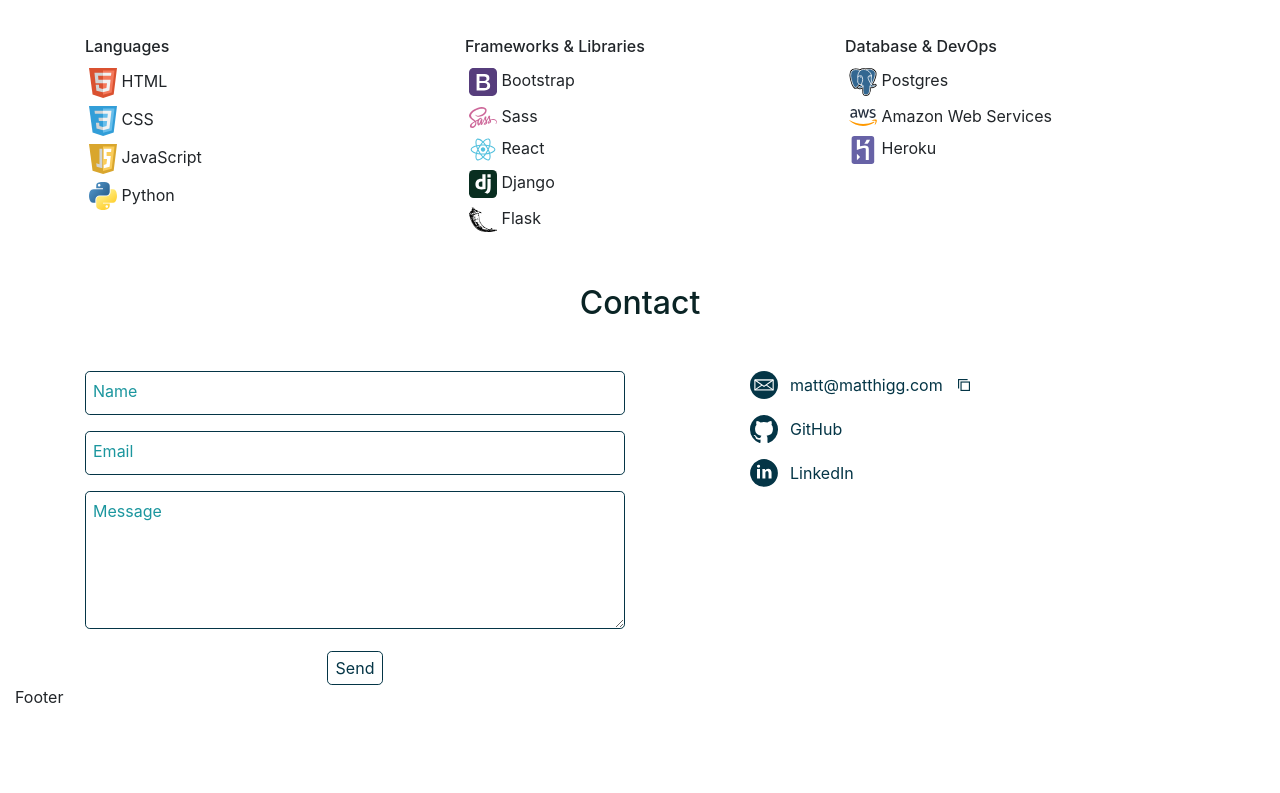
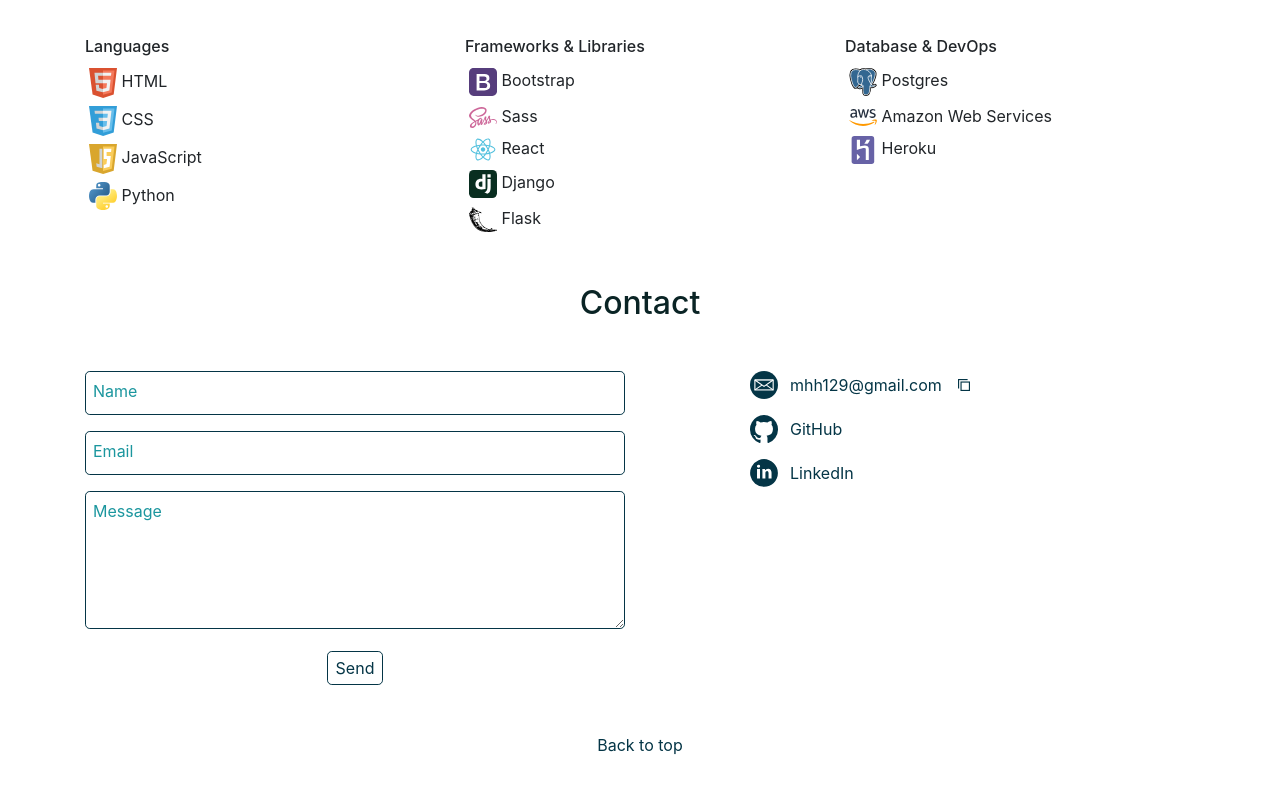
Before and after one commit to frealis/portfolio, a React (Create React App) app: page / in a window 1280 px wide. Shown: the part 917-1710 px from the top of the page. Before the commit the page ends 1626 px from the top, so only its background shows below. Built offline with nearby package versions, Linux system fonts and the light colour scheme.

Commit message:
Add 'back to top' link to footer

```diff
--- a/src/components/Contact.jsx
+++ b/src/components/Contact.jsx
@@ -17,7 +17,7 @@ class Contact extends Component {
         <div className="container">
           <div className="row">
             <div className="col-md-6">
-              <form action="" method="POST">
+              <form action="https://formspree.io/email@domain.tld" method="POST">
                 <div className="contact-input">
                   <input name="contact_name" id="contact-name" className="contact-input-field" type="text" required />
                   <label htmlFor="contact-name" className="floating-placeholder">Name</label>
@@ -38,7 +38,7 @@ class Contact extends Component {
 
             <div className="col-md-5">
               <div className="d-flex align-items-center contact-link contact-link-email">
-                <IconEmail className="contact-icon" /> <span className="contact-email-address">matt@matthigg.com</span>
+                <IconEmail className="contact-icon" /> <span className="contact-email-address">mhh129@gmail.com</span>
               </div>
               <div className="clecm-reference-point">
                 <button className="clecm-button">
--- a/src/components/Footer.jsx
+++ b/src/components/Footer.jsx
@@ -4,7 +4,15 @@ class Footer extends Component {
   render() {
     return (
       <footer className='container-fluid footer'>
-        Footer
+        <div className="container">
+          <div className="row my-5">
+            <div className="col-md-2"></div>
+            <div className="col-md-8 d-flex flex-row justify-content-center">
+              <a href="#anchor-projects" className="footer-back-to-top">Back to top</a>
+            </div>
+            <div className="col-md-2"></div>
+          </div>
+        </div>
       </footer>
     )
   }
--- a/src/css/App.css
+++ b/src/css/App.css
@@ -232,6 +232,9 @@ figcaption {
   left: 12rem;
   top: -2.25rem;
   width: 0.75rem; }
+  .contact-link-email-copy:hover {
+    color: #1B969E;
+    cursor: pointer; }
 
 .clecm-button {
   border: 0;
@@ -239,11 +242,8 @@ figcaption {
   padding: 0;
   position: absolute;
   width: 0; }
-  .clecm-button:hover {
-    color: #1B969E;
-    cursor: pointer; }
-    .clecm-button:hover ~ .clecm-info {
-      opacity: 1; }
+  .clecm-button:hover ~ .clecm-info {
+    opacity: 1; }
   .clecm-button:focus {
     outline: none; }
     .clecm-button:focus ~ .clecm-info {
@@ -284,6 +284,12 @@ figcaption {
   position: absolute;
   transition: 0.2s; }
 
+.footer-back-to-top {
+  color: #043546; }
+  .footer-back-to-top:hover {
+    color: #1B969E;
+    text-decoration: none; }
+
 body {
   font-family: -apple-system, BlinkMacSystemFont, "Segoe UI", "Roboto", "Oxygen",
  "Ubuntu", "Cantarell", "Fira Sans", "Droid Sans", "Helvetica Neue",
--- a/src/scss/_contact.scss
+++ b/src/scss/_contact.scss
@@ -85,6 +85,10 @@
   left: 12rem;
   top: -2.25rem;
   width: 0.75rem;
+  &:hover {
+    color: $quinary-color;
+    cursor: pointer;
+  }
 }
 
 .clecm-button {
@@ -94,8 +98,6 @@
   position: absolute;
   width: 0;
   &:hover {
-    color: $quinary-color;
-    cursor: pointer;
     &~ .clecm-info {
       opacity: 1;
     }
--- a/src/scss/_footer.scss
+++ b/src/scss/_footer.scss
@@ -0,0 +1,7 @@
+.footer-back-to-top {
+  color: $tertiary-color;
+  &:hover {
+    color: $quinary-color;
+    text-decoration: none;
+  }
+}
```
